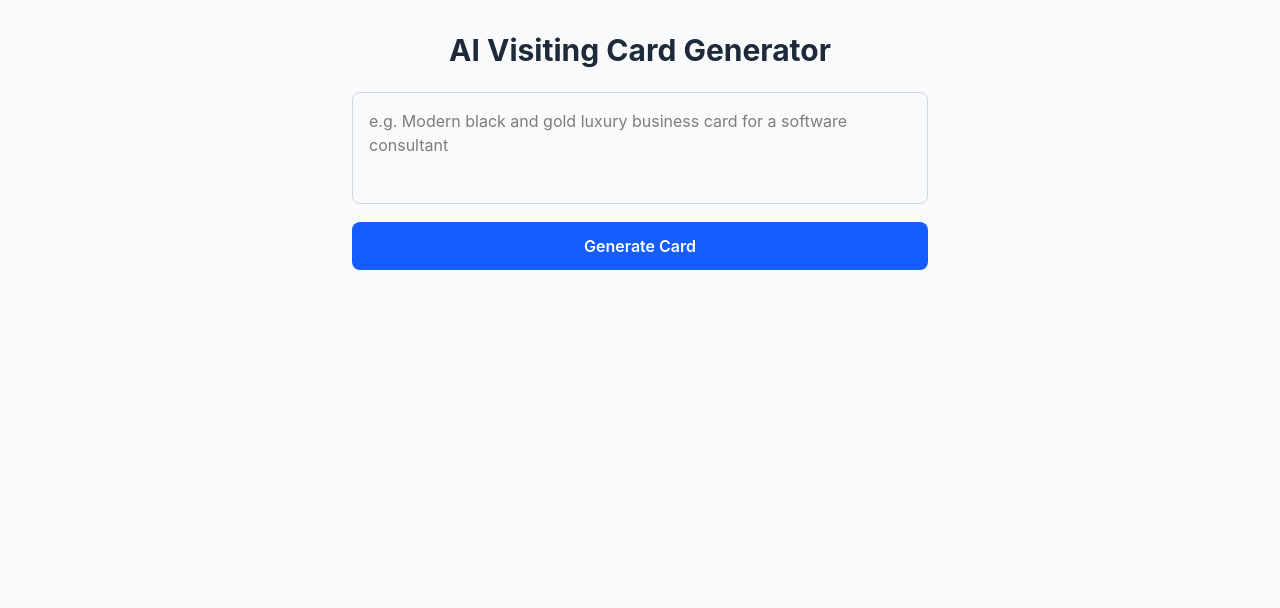
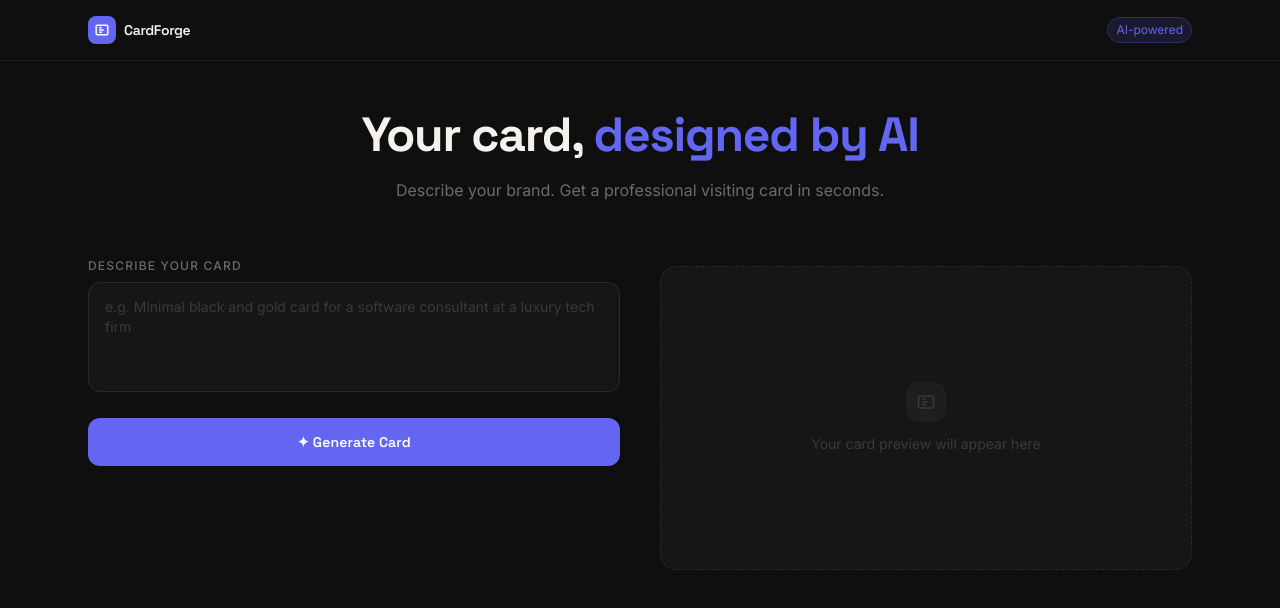
Before and after one commit to builtbygaurava/visiting-card, a SvelteKit app: page / in a window 1280 px wide. Shown: the top 608 px of the page. Built offline with nearby package versions, Linux system fonts and the light colour scheme; no server answers.

Commit message:
feat: improve UI styling, add interactive card editor controls and live preview

```diff
--- a/src/routes/+page.svelte
+++ b/src/routes/+page.svelte
@@ -2,6 +2,7 @@
   import { toPng } from 'html-to-image';
   import { storage, ID } from '$lib/appwrite';
   import { PUBLIC_APPWRITE_BUCKET_ID } from '$env/static/public';
+
   let prompt = $state('');
   let loading = $state(false);
   let cardData = $state<any>(null);
@@ -26,9 +27,9 @@ import { PUBLIC_APPWRITE_BUCKET_ID } from '$env/static/public';
       if (data.error) {
         error = data.error;
       } else {
-  const validFonts = ['Montserrat', 'Poppins', 'Playfair Display', 'Roboto', 'Oswald', 'Lora'];
+        const validFonts = ['Montserrat', 'Poppins', 'Playfair Display', 'Roboto', 'Oswald', 'Lora', 'Space Grotesk', 'Inter'];
         if (!validFonts.includes(data.font)) {
-    data.font = 'Montserrat';
+          data.font = 'Space Grotesk';
         }
         cardData = data;
       }
@@ -38,6 +39,7 @@ import { PUBLIC_APPWRITE_BUCKET_ID } from '$env/static/public';
       loading = false;
     }
   }
+
   async function handleLogoUpload(e: Event) {
     const input = e.target as HTMLInputElement;
     const file = input.files?.[0];
@@ -61,24 +63,18 @@ import { PUBLIC_APPWRITE_BUCKET_ID } from '$env/static/public';
       uploading = false;
     }
   }
+
   async function downloadCard() {
     const card = document.getElementById('card-preview');
     if (!card) return;
 
-  // Hide logo temporarily to avoid CORS issues
     const logoImg = card.querySelector('img') as HTMLImageElement | null;
     if (logoImg) logoImg.style.display = 'none';
 
     try {
       const dataUrl = await toPng(card, {
-      pixelRatio: 2,
-      canvasWidth: 600,
-      canvasHeight: card.scrollHeight * 2,
-      style: {
-        borderRadius: '12px',
-        margin: '0',
-        transform: 'none'
-      }
+        pixelRatio: 3,
+        style: { borderRadius: '16px', transform: 'none', margin: '0' }
       });
       const link = document.createElement('a');
       link.download = 'visiting-card.png';
@@ -86,120 +82,218 @@ async function downloadCard() {
       link.click();
     } catch(err) {
       console.error('Download failed:', err);
-    alert('Download failed. Try removing the logo first.');
     } finally {
       if (logoImg) logoImg.style.display = '';
     }
   }
 </script>
 
-<div class="min-h-screen bg-gray-50 flex flex-col items-center p-8">
-  <h1 class="text-3xl font-bold text-gray-800 mb-6">AI Visiting Card Generator</h1>
+<svelte:head>
+  <link rel="preconnect" href="https://fonts.googleapis.com">
+  <link rel="preconnect" href="https://fonts.gstatic.com" crossorigin="">
+  <link href="https://fonts.googleapis.com/css2?family=Space+Grotesk:wght@400;500;600;700&family=Inter:wght@400;500&family=Montserrat:wght@400;700&family=Poppins:wght@400;700&family=Playfair+Display:wght@400;700&family=Roboto:wght@400;700&family=Oswald:wght@400;700&family=Lora:wght@400;700&display=swap" rel="stylesheet">
+</svelte:head>
 
-  <div class="w-full max-w-xl">
+<div class="min-h-screen" style="background: #0F0F0F; font-family: 'Inter', sans-serif;">
+
+  <!-- Header -->
+  <header class="border-b" style="border-color: #1E1E1E;">
+    <div class="max-w-6xl mx-auto px-6 py-4 flex items-center justify-between">
+      <div class="flex items-center gap-2">
+        <div class="w-7 h-7 rounded-lg flex items-center justify-center" style="background: #6366F1;">
+          <svg width="14" height="14" viewBox="0 0 24 24" fill="none" stroke="white" stroke-width="2.5">
+            <rect x="2" y="4" width="20" height="16" rx="2"/>
+            <path d="M7 8h4M7 12h8M7 16h5"/>
+          </svg>
+        </div>
+        <span class="font-semibold text-sm tracking-tight" style="color: #F5F2EE; font-family: 'Space Grotesk', sans-serif;">CardForge</span>
+      </div>
+      <span class="text-xs px-2 py-1 rounded-full" style="background: #1A1A2E; color: #6366F1; border: 1px solid #2D2D5E;">AI-powered</span>
+    </div>
+  </header>
+
+  <main class="max-w-6xl mx-auto px-6 py-12">
+
+    <!-- Hero -->
+    <div class="text-center mb-14">
+      <h1 class="text-5xl font-bold mb-4 tracking-tight" style="color: #F5F2EE; font-family: 'Space Grotesk', sans-serif; line-height: 1.1;">
+        Your card, <span style="color: #6366F1;">designed by AI</span>
+      </h1>
+      <p class="text-base" style="color: #6B6B6B;">Describe your brand. Get a professional visiting card in seconds.</p>
+    </div>
+
+    <!-- Two column layout -->
+    <div class="grid grid-cols-1 lg:grid-cols-2 gap-10 items-start">
+
+      <!-- Left: Controls -->
+      <div class="space-y-5">
+
+        <!-- Prompt -->
+        <div>
+          <label class="block text-xs font-medium mb-2 uppercase tracking-widest" style="color: #6B6B6B;">Describe your card</label>
           <textarea
             bind:value={prompt}
-      placeholder="e.g. Modern black and gold luxury business card for a software consultant"
-      class="w-full p-4 border border-gray-300 rounded-lg resize-none h-28 focus:outline-none focus:ring-2 focus:ring-blue-500"
+            placeholder="e.g. Minimal black and gold card for a software consultant at a luxury tech firm"
+            rows="4"
+            class="w-full rounded-xl text-sm resize-none transition-all"
+            style="background: #161616; border: 1px solid #2A2A2A; color: #F5F2EE; padding: 14px 16px; outline: none; font-family: 'Inter', sans-serif;"
+            onfocus={() => {}}
+onblur={() => {}}
           ></textarea>
+        </div>
 
+        <!-- Generate button -->
         <button
           onclick={generateCard}
           disabled={loading}
-      class="mt-3 w-full bg-blue-600 text-white font-semibold py-3 rounded-lg hover:bg-blue-700 disabled:bg-gray-400 transition"
+          class="w-full py-3.5 rounded-xl font-semibold text-sm transition-all"
+          style="background: {loading ? '#3730A3' : '#6366F1'}; color: white; font-family: 'Space Grotesk', sans-serif; letter-spacing: 0.01em;"
         >
-      {loading ? 'Generating...' : 'Generate Card'}
+          {loading ? '✦ Generating your card...' : '✦ Generate Card'}
         </button>
 
         {#if error}
-      <p class="text-red-500 mt-3">{error}</p>
+          <p class="text-sm px-4 py-3 rounded-lg" style="background: #1A0A0A; color: #F87171; border: 1px solid #3A1515;">{error}</p>
+        {/if}
+
+        {#if cardData}
+        <div class="pt-2">
+          <p class="text-xs font-medium uppercase tracking-widest mb-4" style="color: #6B6B6B;">Customize</p>
+
+          <!-- Colors + Font row -->
+          <div class="grid grid-cols-3 gap-3">
+            <div class="rounded-xl p-3" style="background: #161616; border: 1px solid #2A2A2A;">
+              <p class="text-xs mb-2" style="color: #6B6B6B;">Background</p>
+              <input type="color" bind:value={cardData.primaryColor} class="w-full h-8 rounded cursor-pointer border-0 bg-transparent" />
+            </div>
+            <div class="rounded-xl p-3" style="background: #161616; border: 1px solid #2A2A2A;">
+              <p class="text-xs mb-2" style="color: #6B6B6B;">Text</p>
+              <input type="color" bind:value={cardData.secondaryColor} class="w-full h-8 rounded cursor-pointer border-0 bg-transparent" />
+            </div>
+            <div class="rounded-xl p-3" style="background: #161616; border: 1px solid #2A2A2A;">
+              <p class="text-xs mb-2" style="color: #6B6B6B;">Font</p>
+              <select bind:value={cardData.font} class="w-full text-xs rounded bg-transparent border-0 outline-none" style="color: #F5F2EE;">
+                <option value="Space Grotesk">Space Grotesk</option>
+                <option value="Montserrat">Montserrat</option>
+                <option value="Poppins">Poppins</option>
+                <option value="Playfair Display">Playfair</option>
+                <option value="Roboto">Roboto</option>
+                <option value="Oswald">Oswald</option>
+                <option value="Lora">Lora</option>
+              </select>
+            </div>
+          </div>
+
+          <!-- Logo upload -->
+          <div class="mt-3 rounded-xl p-3" style="background: #161616; border: 1px solid #2A2A2A;">
+            <p class="text-xs mb-2" style="color: #6B6B6B;">Logo (optional)</p>
+            <div class="flex items-center gap-3">
+              <label for="logo-upload" class="cursor-pointer text-xs px-3 py-1.5 rounded-lg" style="background: #2A2A2A; color: #F5F2EE;">
+                {uploading ? 'Uploading...' : 'Choose file'}
+              </label>
+              <input id="logo-upload" type="file" accept="image/*" onchange={handleLogoUpload} class="hidden" />
+              {#if logoUrl}
+                <button onclick={() => logoUrl = ''} class="text-xs" style="color: #EF4444;">Remove</button>
+              {:else}
+                <span class="text-xs" style="color: #3A3A3A;">No file selected</span>
               {/if}
             </div>
+          </div>
+
+          <!-- Download button -->
+          <button
+            onclick={downloadCard}
+            class="mt-3 w-full py-3 rounded-xl font-semibold text-sm transition-all"
+            style="background: #161616; color: #C9A84C; border: 1px solid #3A2E1A; font-family: 'Space Grotesk', sans-serif;"
+          >
+            ↓ Download Card
+          </button>
+        </div>
+        {/if}
+
+      </div>
+
+      <!-- Right: Card Preview -->
+      <div class="flex flex-col items-center justify-start pt-2">
+        {#if !cardData && !loading}
+          <div class="w-full aspect-[1.75] rounded-2xl flex flex-col items-center justify-center" style="background: #161616; border: 1px dashed #2A2A2A;">
+            <div class="w-10 h-10 rounded-xl mb-3 flex items-center justify-center" style="background: #1E1E1E;">
+              <svg width="18" height="18" viewBox="0 0 24 24" fill="none" stroke="#3A3A3A" stroke-width="2">
+                <rect x="2" y="4" width="20" height="16" rx="2"/>
+                <path d="M7 8h4M7 12h8M7 16h5"/>
+              </svg>
+            </div>
+            <p class="text-sm" style="color: #3A3A3A;">Your card preview will appear here</p>
+          </div>
+        {/if}
+
+        {#if loading}
+          <div class="w-full aspect-[1.75] rounded-2xl flex flex-col items-center justify-center" style="background: #161616; border: 1px solid #2A2A2A;">
+            <div class="w-6 h-6 rounded-full border-2 mb-3" style="border-color: #6366F1; border-top-color: transparent; animation: spin 1s linear infinite;"></div>
+            <p class="text-sm" style="color: #6B6B6B;">Crafting your card...</p>
+          </div>
+        {/if}
 
         {#if cardData}
-  <div id="card-preview" class="mt-10 w-96 rounded-xl shadow-lg p-8 flex flex-col justify-between gap-8 overflow-hidden" style="background-color: {cardData.primaryColor}; font-family: {cardData.font}">
+          <div class="relative" style="filter: drop-shadow(0 25px 50px rgba(99,102,241,0.15));">
+            <div
+              id="card-preview"
+              class="w-96 rounded-2xl p-8 flex flex-col justify-between"
+              style="background-color: {cardData.primaryColor}; font-family: '{cardData.font}', sans-serif; min-height: 224px; transform: rotate(-1deg);"
+            >
               <div>
                 {#if logoUrl}
-  <img src={logoUrl} alt="Logo" class="h-8 w-8 object-contain mb-2 rounded" />
+                  <img src={logoUrl} alt="Logo" class="h-8 w-8 object-contain mb-3 rounded" />
                 {/if}
                 <h2
                   contenteditable="true"
                   bind:innerText={cardData.name}
-        class="text-2xl font-bold outline-none focus:bg-white/10 rounded px-1"
-        style="color: {cardData.secondaryColor}"
+                  class="text-2xl font-bold outline-none rounded px-1 -mx-1"
+                  style="color: {cardData.secondaryColor};"
                 ></h2>
                 <p
                   contenteditable="true"
                   bind:innerText={cardData.title}
-        class="outline-none focus:bg-white/10 rounded px-1"
-        style="color: {cardData.secondaryColor}"
+                  class="text-sm mt-1 outline-none rounded px-1 -mx-1 opacity-80"
+                  style="color: {cardData.secondaryColor};"
                 ></p>
               </div>
               <div>
                 <p
                   contenteditable="true"
                   bind:innerText={cardData.company}
-        class="font-semibold outline-none focus:bg-white/10 rounded px-1"
-        style="color: {cardData.secondaryColor}"
+                  class="font-semibold outline-none rounded px-1 -mx-1"
+                  style="color: {cardData.secondaryColor};"
                 ></p>
                 <p
                   contenteditable="true"
                   bind:innerText={cardData.tagline}
-        class="text-sm italic outline-none focus:bg-white/10 rounded px-1"
-        style="color: {cardData.secondaryColor}"
+                  class="text-xs italic mt-0.5 outline-none rounded px-1 -mx-1 opacity-70"
+                  style="color: {cardData.secondaryColor};"
                 ></p>
               </div>
             </div>
-
-  <div class="mt-4 flex gap-4 items-center flex-wrap">
-  <label class="flex items-center gap-2 text-sm text-gray-700">
-    Background
-    <input type="color" bind:value={cardData.primaryColor} class="w-8 h-8 rounded cursor-pointer" />
-  </label>
-  <label class="flex items-center gap-2 text-sm text-gray-700">
-    Text Color
-    <input type="color" bind:value={cardData.secondaryColor} class="w-8 h-8 rounded cursor-pointer" />
-  </label>
-  <label class="flex items-center gap-2 text-sm text-gray-700">
-    Font
-    <select bind:value={cardData.font} class="border border-gray-300 rounded px-2 py-1">
-      <option value="Montserrat">Montserrat</option>
-      <option value="Poppins">Poppins</option>
-      <option value="Playfair Display">Playfair Display</option>
-      <option value="Roboto">Roboto</option>
-      <option value="Oswald">Oswald</option>
-      <option value="Lora">Lora</option>
-    </select>
-  </label>
           </div>
-<div class="mt-3">
-  <label for="logo-upload" class="text-sm text-gray-700 font-medium block mb-1">Upload Logo</label>
-  <input
-    type="file"
-    accept="image/*"
-    onchange={handleLogoUpload}
-    class="text-sm text-gray-500"
-  />
-  {#if uploading}
-    <p class="text-sm text-blue-500 mt-1">Uploading...</p>
-  {/if}
-  {#if logoUrl}
-  <button
-    onclick={() => logoUrl = ''}
-    class="mt-1 text-xs text-red-500 hover:underline"
-  >
-    Remove logo
-  </button>
+          <p class="text-xs mt-4" style="color: #3A3A3A;">Click any text on the card to edit it</p>
         {/if}
       </div>
 
+    </div>
+  </main>
+</div>
 
-  <button
-    onclick={downloadCard}
-    class="mt-4 w-full bg-green-600 text-white font-semibold py-3 rounded-lg hover:bg-green-700 transition"
-  >
-    Download Card
-  </button>
-
-{/if}
-</div>
+<style>
+  @keyframes spin {
+    to { transform: rotate(360deg); }
+  }
+  textarea::placeholder {
+    color: #3A3A3A;
+  }
+  select option {
+    background: #161616;
+    color: #F5F2EE;
+  }
+  textarea:focus {
+    border-color: #6366F1 !important;
+  }
+</style>
```
Lines whose indentation alone changed are shown as unchanged.
